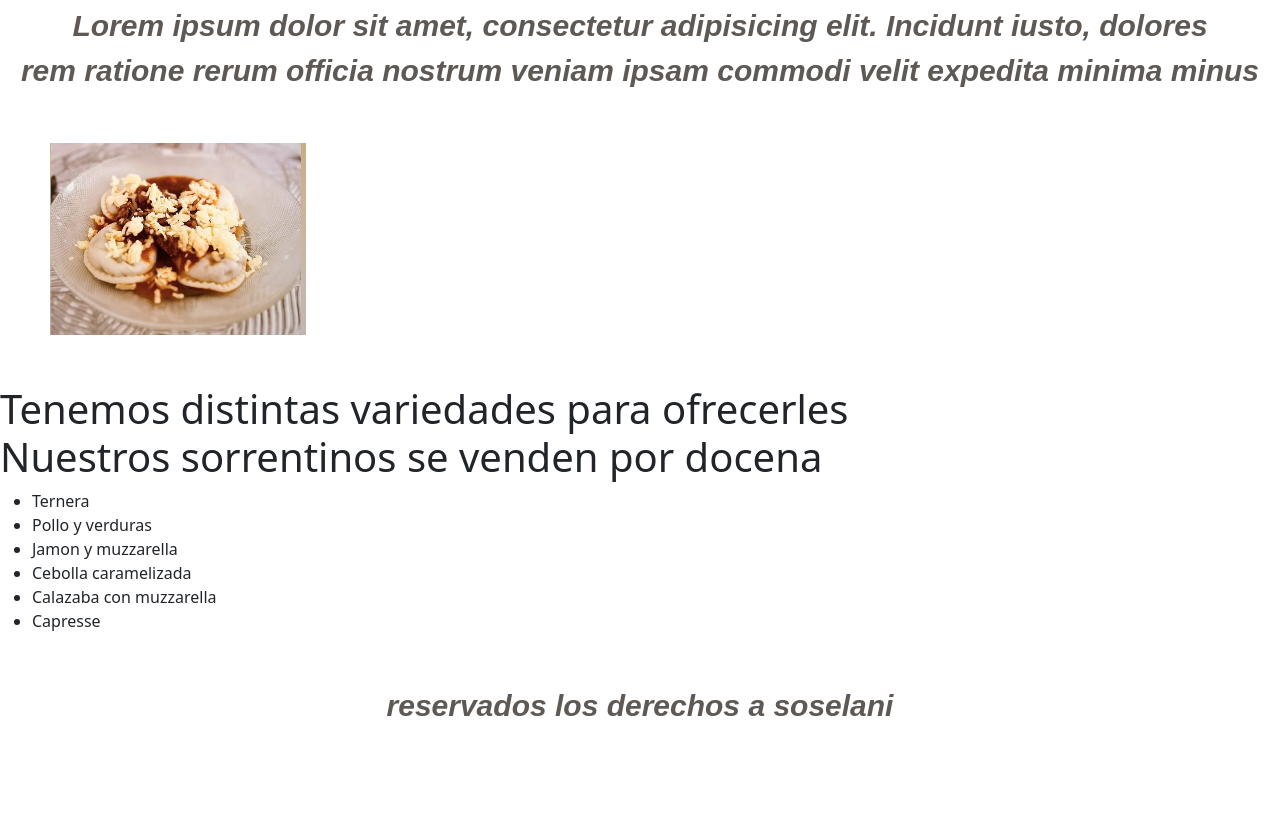
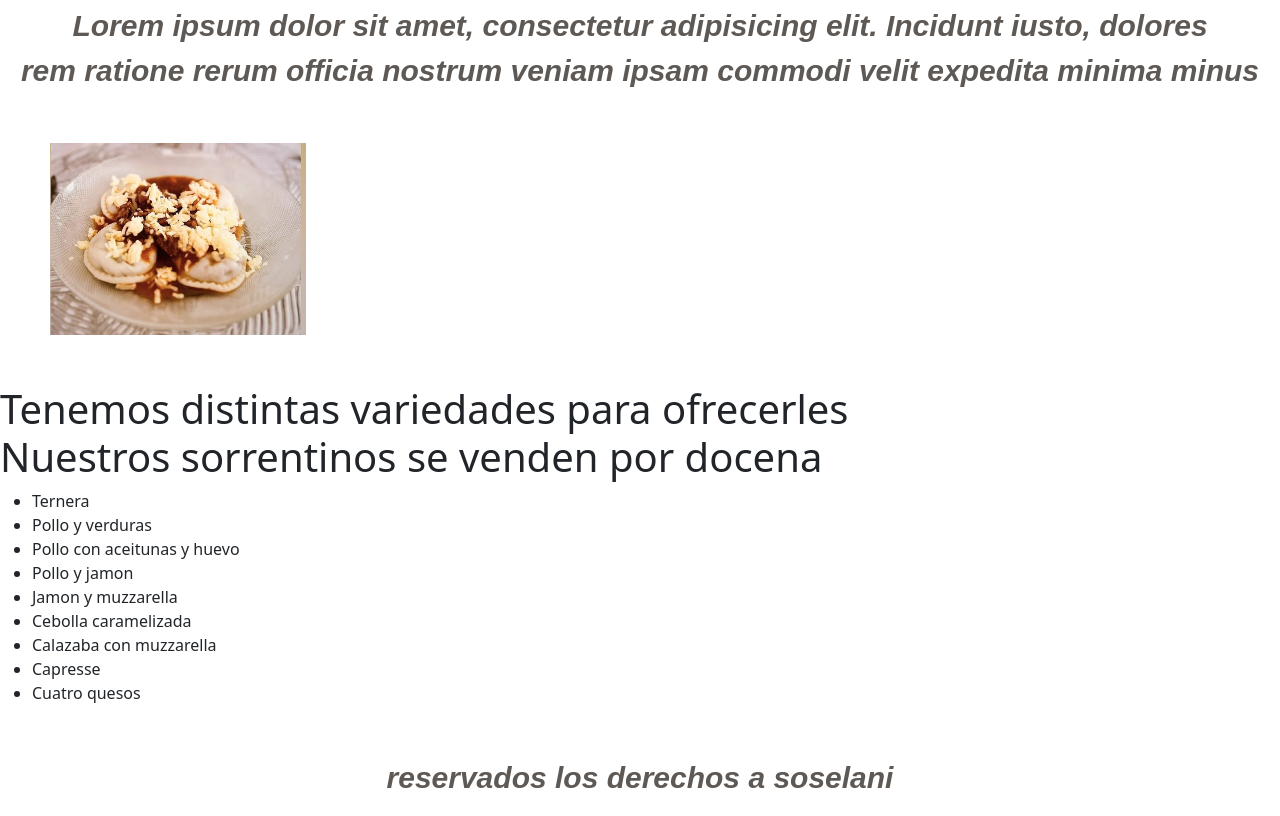
Before and after one commit to Sosabelen31/mi-repositorio, a plain HTML site: page Sorrentinos.html in a window 1280 px wide. Shown: the part 413-1229 px from the top of the page. Before the commit the page ends 1157 px from the top, so only its background shows below. Drawn offline with nearby package versions, Linux system fonts and the light colour scheme.

Commit message:
¨cambios¨

```diff
--- a/Sorrentinos.html
+++ b/Sorrentinos.html
@@ -79,10 +79,19 @@
             <ul>
                 <li>Ternera</li>
                 <li>Pollo y verduras</li>
+                <li>
+                  Pollo con aceitunas y huevo
+                </li>
+                <li>
+                  Pollo y jamon
+                </li>
                 <li>Jamon y muzzarella</li>
                 <li>Cebolla caramelizada</li>
                 <li>Calazaba con muzzarella</li>
                 <li>Capresse</li>
+                <li>
+                  Cuatro quesos
+                </li>
 
             </ul>
 
```
